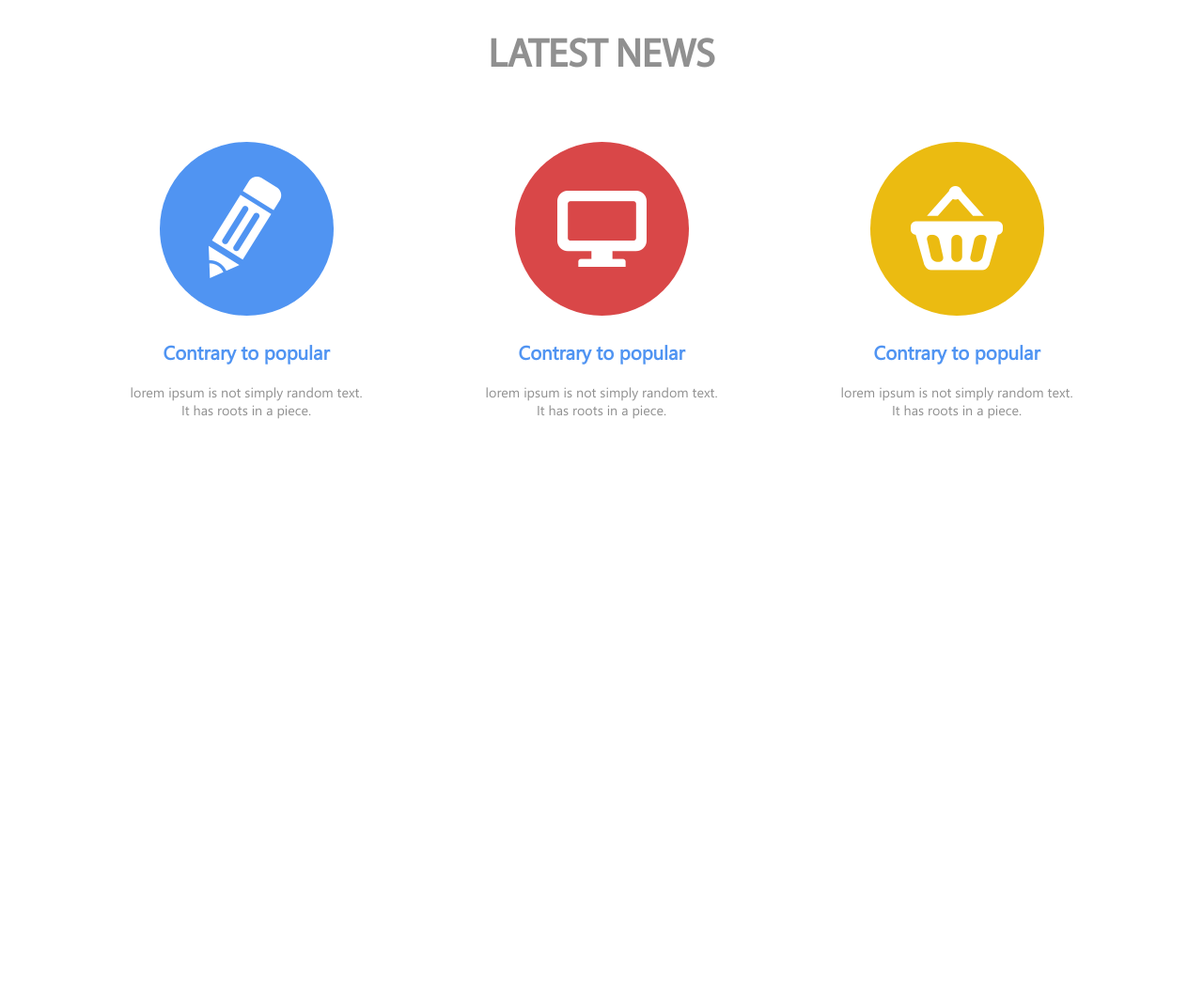
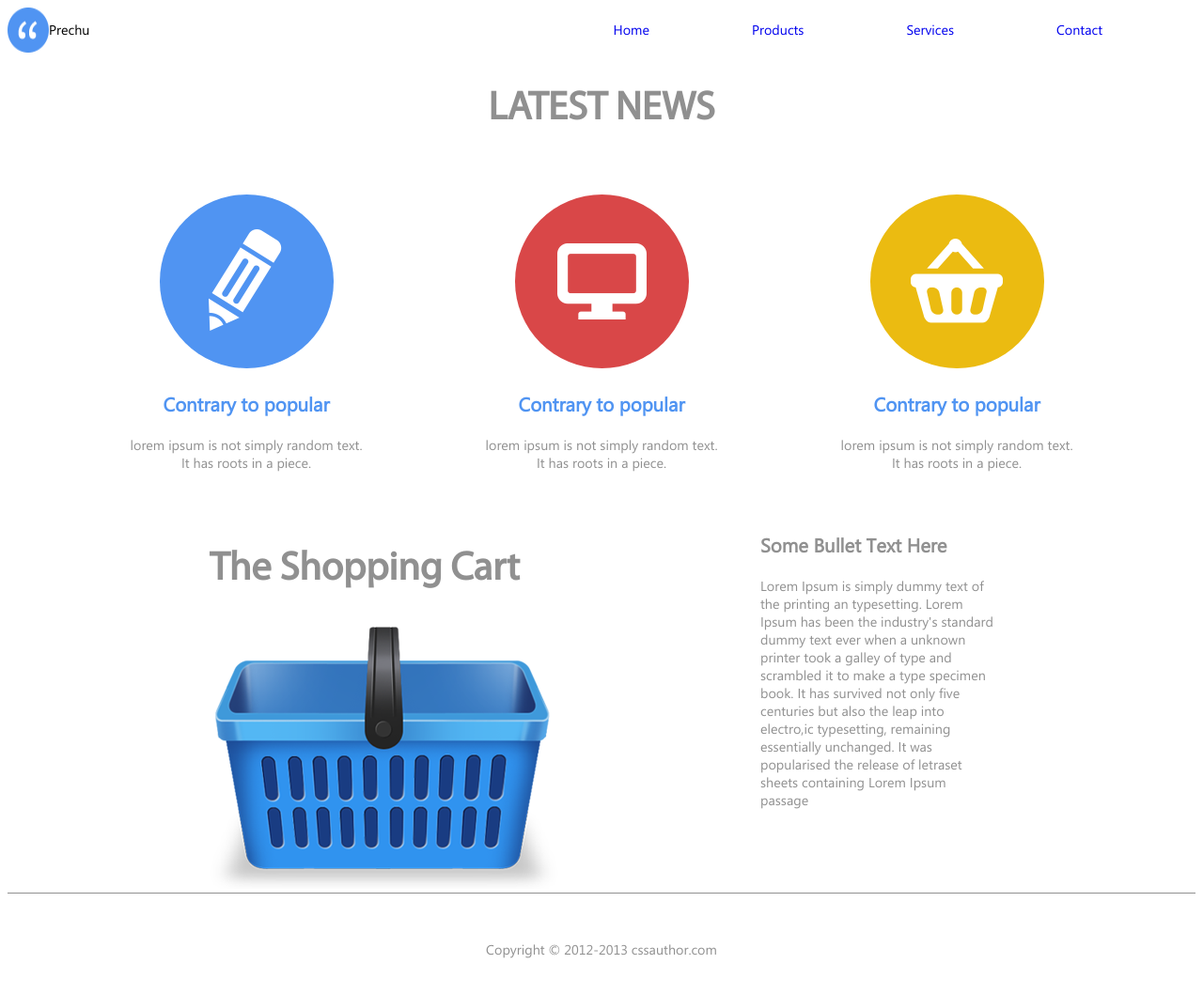
Before and after one commit to caulier-r/prechu, a plain HTML site: page index.html in a window 1280 px wide. Shown: the whole page at 94% size. Before the commit the page ends 800 px from the top, so only its background shows below. Drawn offline with Linux system fonts and the light colour scheme.

Commit message:
second push

```diff
--- a/css/style.css
+++ b/css/style.css
@@ -5,10 +5,28 @@
 body{
     font-size: 14.35px;
     font-family: segoe;
-    color: var(--primary-color);
 }
-:root{
-    --primary-color: #909090
+
+/* Margins en padding */
+.w-40{
+    width: 40%;
+}
+.w-60{
+    width: 60%;
+}
+
+/* COLORS */
+.ctekstmain{
+    color:#909090;/*tekstkleur*/
+}
+.cbgmain{
+    background:#909090;/*tekstkleur*/
+}
+.ctekstblue{
+    color:#5094f2;
+}
+.cbgblue{
+    background:#5094f2;
 }
 
 /* FONTS */
@@ -59,6 +77,24 @@ body{
     text-align:center;
 }
 
+/* NAVIGATION MENU */
+nav ul li{
+    list-style-type: none;
+}
+nav ul li a{
+    text-decoration: none;
+    padding: 10px;
+}
+/*nav ul li a:hover{
+    background: #5094f2;
+    color: #fff;
+    border-radius: 5px;
+}*/
+nav ul li a:hover{
+    color: #5094f2;
+    border-bottom: 3px solid #5094f2;
+}
+
 /* SECTION LATEST NEWS */
 h2{
     font-size: 42.35px;
@@ -66,7 +102,6 @@ h2{
 }
 h3{
     font-size: 20.35px;
-    color: #5094f2;
 }
 .latestnewsp{
     width: 248px;
@@ -86,3 +121,12 @@ h3{
 #basket{
     background: #ebbb11;
 }
+
+/* FOOTER */
+
+footer{
+    border-top: 1px solid #909090;
+}
+footer p{
+    padding: 35px 0px;
+}
--- a/index.html
+++ b/index.html
@@ -9,38 +9,60 @@
     <title>Prechu</title>
 </head>
 <body>
-    <nav>
+    <nav class="d-flex">
+        <div class="d-flex w-40">
+            <img src="../img/logo.png" alt="logo prechu">
+            <p>Prechu</p>
+        </div>
+        <ul class="d-flex w-60 justify-content-evenly ctekstmain">
+            <li><a href="index.html">Home</a></li>
+            <li><a href="#">Products</a></li>
+            <li><a href="#">Services</a></li>
+            <li><a href="#">Contact</a></li>
+        </ul>
 
     </nav>
 
     <main>
         <section id="latestnews" class="text-center">
-            <h2>LATEST NEWS</h2>
+            <h2 class="ctekstmain">LATEST NEWS</h2>
                 <div class="d-flex justify-content-evenly">
                 <article class="latestnewsmargin">
                   <img id="pencil" src="./img/pencil.png" alt="pencil">
-                    <h3>Contrary to popular</h3>
-                      <p class="latestnewsp">lorem ipsum is not simply random text. It has roots in a piece.</p>
+                    <h3 class="ctekstblue">Contrary to popular</h3>
+                      <p class="latestnewsp ctekstmain">lorem ipsum is not simply random text. It has roots in a piece.</p>
                 </article>
                 <article class="latestnewsmargin">
                   <img id="pc" src="./img/pc.png" alt="pc">
-                    <h3>Contrary to popular</h3>
-                      <p class="latestnewsp">lorem ipsum is not simply random text. It has roots in a piece.</p>
+                    <h3 class="ctekstblue">Contrary to popular</h3>
+                      <p class="latestnewsp ctekstmain">lorem ipsum is not simply random text. It has roots in a piece.</p>
                 </article>
                 <article class="latestnewsmargin">
                   <img id="basket" src="./img/basket.png" alt="basket">
-                    <h3>Contrary to popular</h3>
-                      <p class="latestnewsp">lorem ipsum is not simply random text. It has roots in a piece.</p>
+                    <h3 class="ctekstblue">Contrary to popular</h3>
+                      <p class="latestnewsp ctekstmain">lorem ipsum is not simply random text. It has roots in a piece.</p>
                 </article>
                 </div>
 
         </section>
-        <section></section>
+        <section class="d-flex justify-content-evenly">
+            <div>
+                <h2 class="ctekstmain">The Shopping Cart</h2>
+                    <article>
+                        <img id="bigbasket" src="./img/bigbasket.png" alt="bigbasket">
+                    </article>
+            </div>
+            <div>
+                    <h3 class="ctekstmain">Some Bullet Text Here</h3>
+                        <p class="latestnewsp ctekstmain">Lorem Ipsum is simply dummy text of the printing an typesetting. Lorem Ipsum has been the industry's standard dummy text ever when a unknown printer took a galley of type and scrambled it to make a type specimen book. It has survived not only five centuries but also the leap into electro,ic typesetting, remaining essentially unchanged. It was popularised the release of letraset sheets containing Lorem Ipsum passage
+                        </p>
+            </div>
+        </section>
         <section></section>
     </main>
 
-    <footer>
-
+    <footer class="text-center ctekstmain">
+        <p>Copyright &copy; 2012-2013 cssauthor.com</p>
     </footer>
 </body>
 </html>
```
